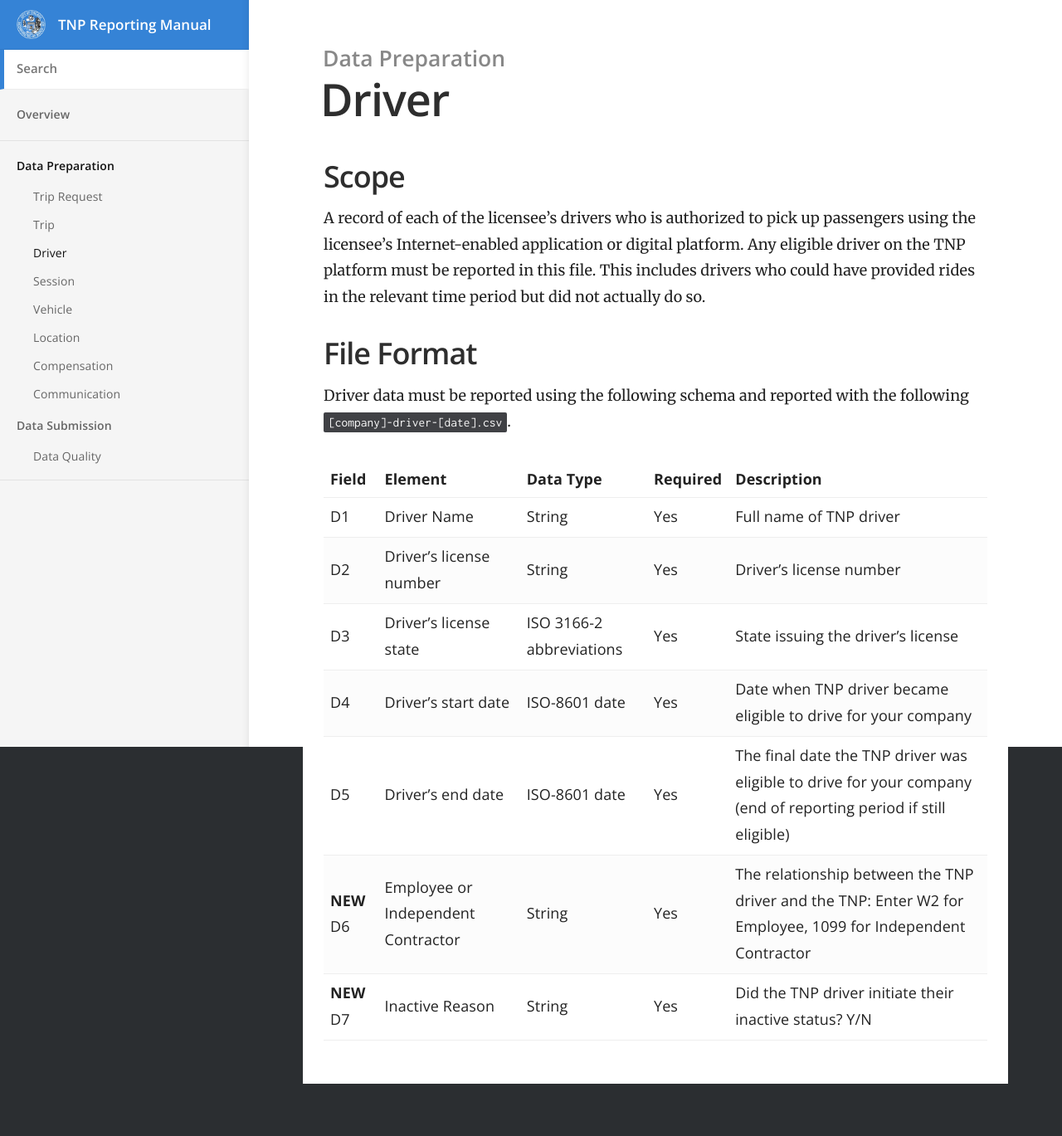
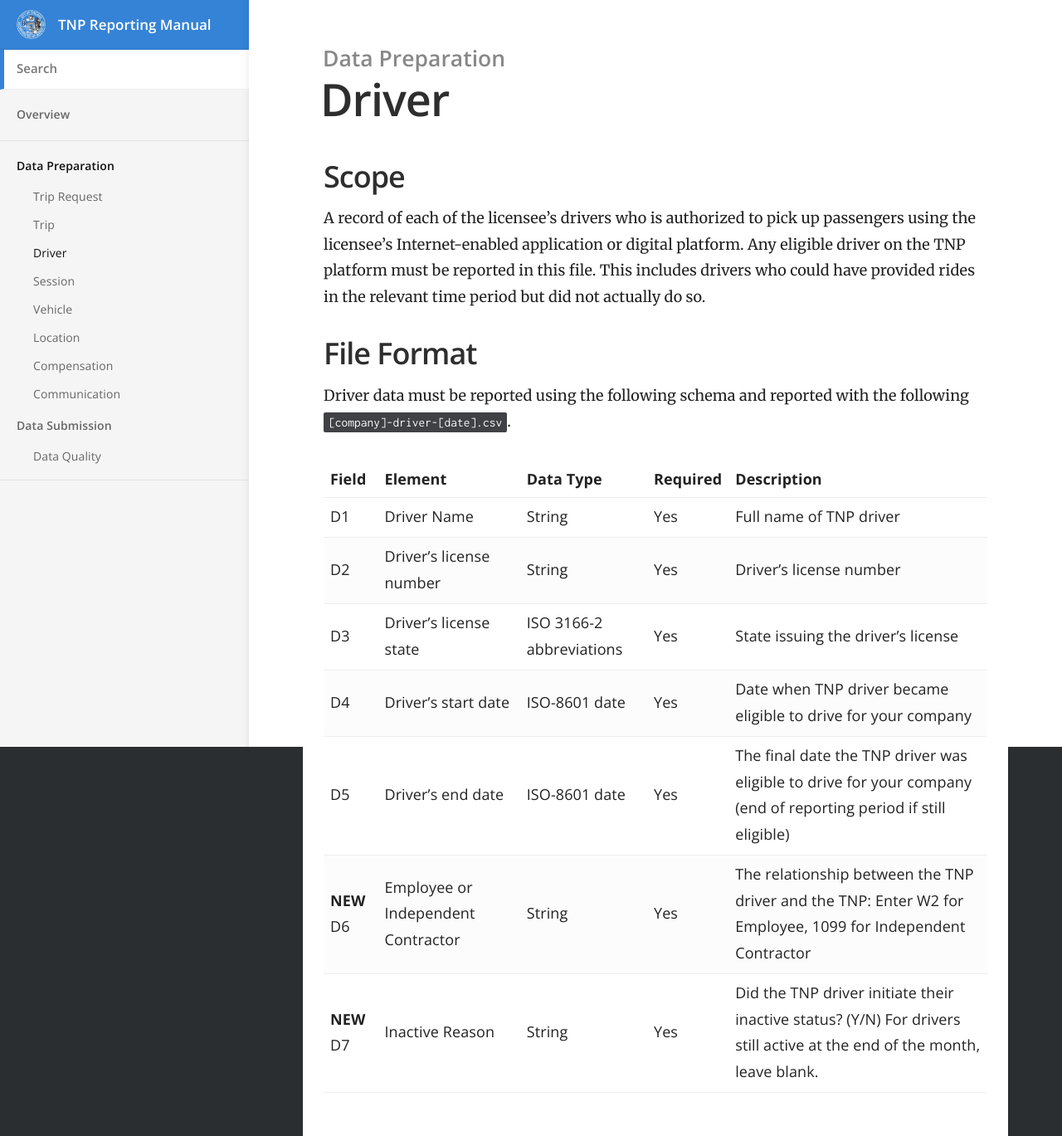
Before and after one commit to Chicago/tnp-reporting-manual, a Jekyll site: the page built from _docs/driver.md, in a window 1280 px wide. Shown: the whole page at 83% size. Built offline with Jekyll 4.4.1, drawn with Linux system fonts in a browser that asks for light colours; before the commit the page ends 1306 px from its top, so only the background shows below that.

Commit message:
Update driver.md (#24)
D7 clarification of how to handle still-active drivers

```diff
--- a/_docs/driver.md
+++ b/_docs/driver.md
@@ -20,4 +20,4 @@ Driver data must be reported using the following schema and reported with the fo
 |   D4    | Driver's start date     | ISO-8601 date            | Yes            | Date when TNP driver became eligible to drive for your company |
 |   D5    | Driver's end date       | ISO-8601 date            | Yes            | The final date the TNP driver was eligible to drive for your company (end of reporting period if still eligible) |
 |   **NEW** D6    | Employee or Independent Contractor     | String                   | Yes            | The relationship between the TNP driver and the TNP: Enter W2 for Employee, 1099 for Independent Contractor  |
-|   **NEW** D7    | Inactive Reason         | String                   | Yes            | Did the TNP driver initiate their inactive status? Y/N         |
+|   **NEW** D7    | Inactive Reason         | String                   | Yes            | Did the TNP driver initiate their inactive status? (Y/N) For drivers still active at the end of the month, leave blank.        |
```
